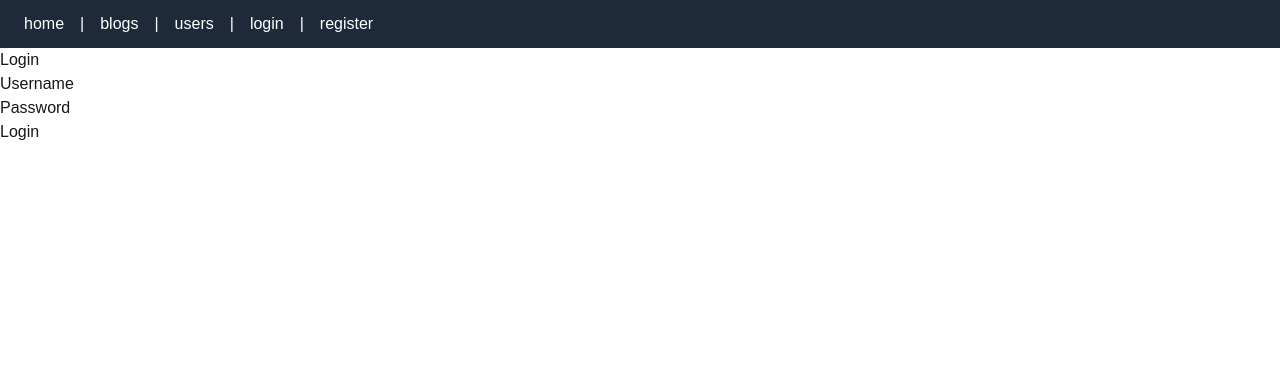
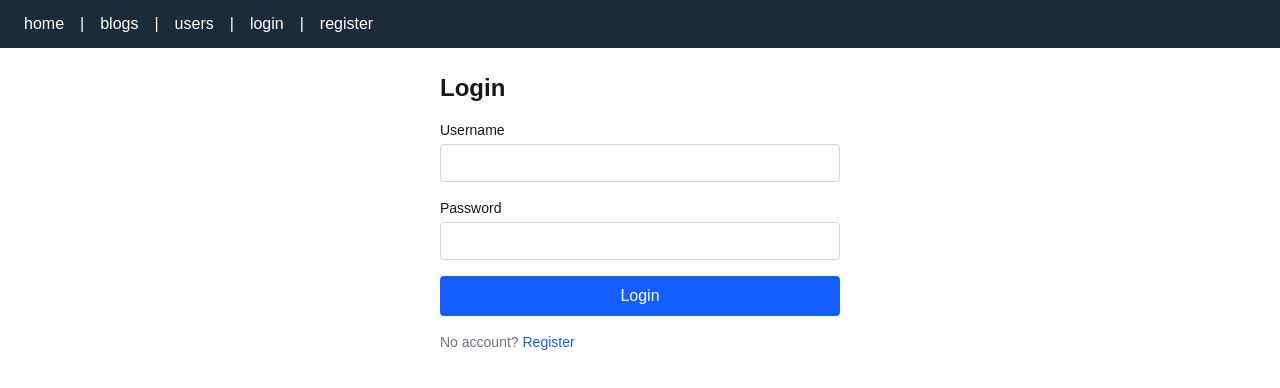
Before and after one commit to Gersoncs107/bloglist-nextjs, a Next.js app: page /login in a window 1280 px wide. Shown: the top 388 px of the page. Built offline with nearby package versions, Linux system fonts and the light colour scheme; no server answers.

Commit message:
bloglist-nextjs-update

```diff
--- a/app/login/page.tsx
+++ b/app/login/page.tsx
@@ -1,6 +1,7 @@
 "use client"
 
 import { signIn } from "next-auth/react"
+import Link from "next/link"
 import { useRouter } from "next/navigation"
 import { useState } from "react"
 
@@ -27,24 +28,50 @@ export default function LoginPage() {
   }
 
   return (
-    <div>
-      <h2>Login</h2>
-      {error && <p style={{ color: "red" }}>{error}</p>}
-      <form onSubmit={handleSubmit}>
-        <div>
-          <label>
-            Username
-            <input type="text" name="username" required />
-          </label>
-        </div>
-        <div>
-          <label>
-            Password
-            <input type="password" name="password" required />
-          </label>
-        </div>
-        <button type="submit">Login</button>
+    <div className="max-w-md mx-auto p-6">
+      <h2 className="mb-4 text-2xl font-bold">Login</h2>
+
+      <form onSubmit={handleSubmit} className="space-y-4">
+        <label className="block text-sm font-medium">
+          Username
+          <input
+            type="text"
+            name="username"
+            required
+            className="mt-1 block w-full rounded border border-gray-300 bg-white px-3 py-2 text-gray-900 focus:border-blue-500 focus:outline-none focus:ring-2 focus:ring-blue-200"
+          />
+        </label>
+
+        <label className="block text-sm font-medium">
+          Password
+          <input
+            type="password"
+            name="password"
+            required
+            className="mt-1 block w-full rounded border border-gray-300 bg-white px-3 py-2 text-gray-900 focus:border-blue-500 focus:outline-none focus:ring-2 focus:ring-blue-200"
+          />
+        </label>
+
+        {error && (
+          <p role="alert" className="text-sm text-red-600">
+            {error}
+          </p>
+        )}
+
+        <button
+          type="submit"
+          className="w-full cursor-pointer rounded bg-blue-600 px-4 py-2 font-medium text-white hover:bg-blue-700"
+        >
+          Login
+        </button>
       </form>
+
+      <p className="mt-4 text-sm text-gray-500">
+        No account?{" "}
+        <Link href="/register" className="text-blue-600 hover:underline">
+          Register
+        </Link>
+      </p>
     </div>
   )
 }
```
